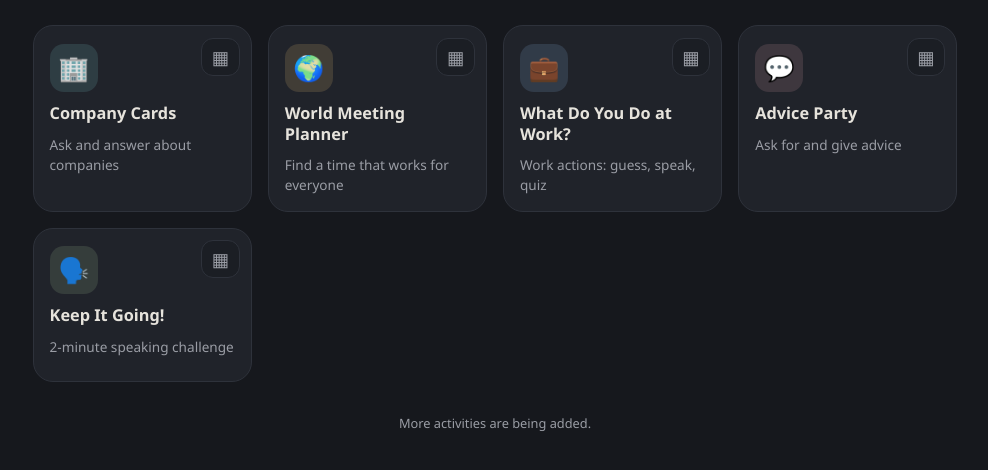
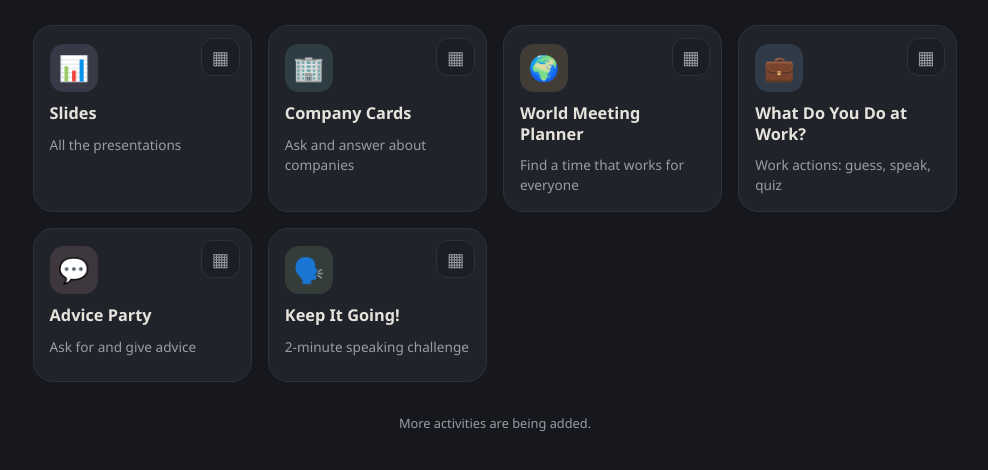
Before and after one commit to business-english-tools/business-english-tools.github.io, a plain HTML site: page index.html in a window 1280 px wide. Shown: the part 116-586 px from the top of the page, without its empty margins (145-1133 px from the left). Drawn offline with nearby package versions, Linux system fonts and the light colour scheme.

Commit message:
Add files via upload

```diff
--- a/index.html
+++ b/index.html
@@ -25,6 +25,15 @@
 
     <!-- ACTIVITY TILE: copy one <div class="tile ..."> block to add a new activity.
          Change the colour class, the link (href), the icon, the name and the short line. -->
+
+    <div class="tile lilac">
+      <a class="tile-link" href="slides/">
+        <span class="icon" aria-hidden="true">📊</span>
+        <h2>Slides</h2>
+        <p>All the presentations</p>
+      </a>
+      <button class="qr-btn" aria-label="Show QR code for Slides">▦</button>
+    </div>
 
     <div class="tile teal">
       <a class="tile-link" href="company-cards/">
```
